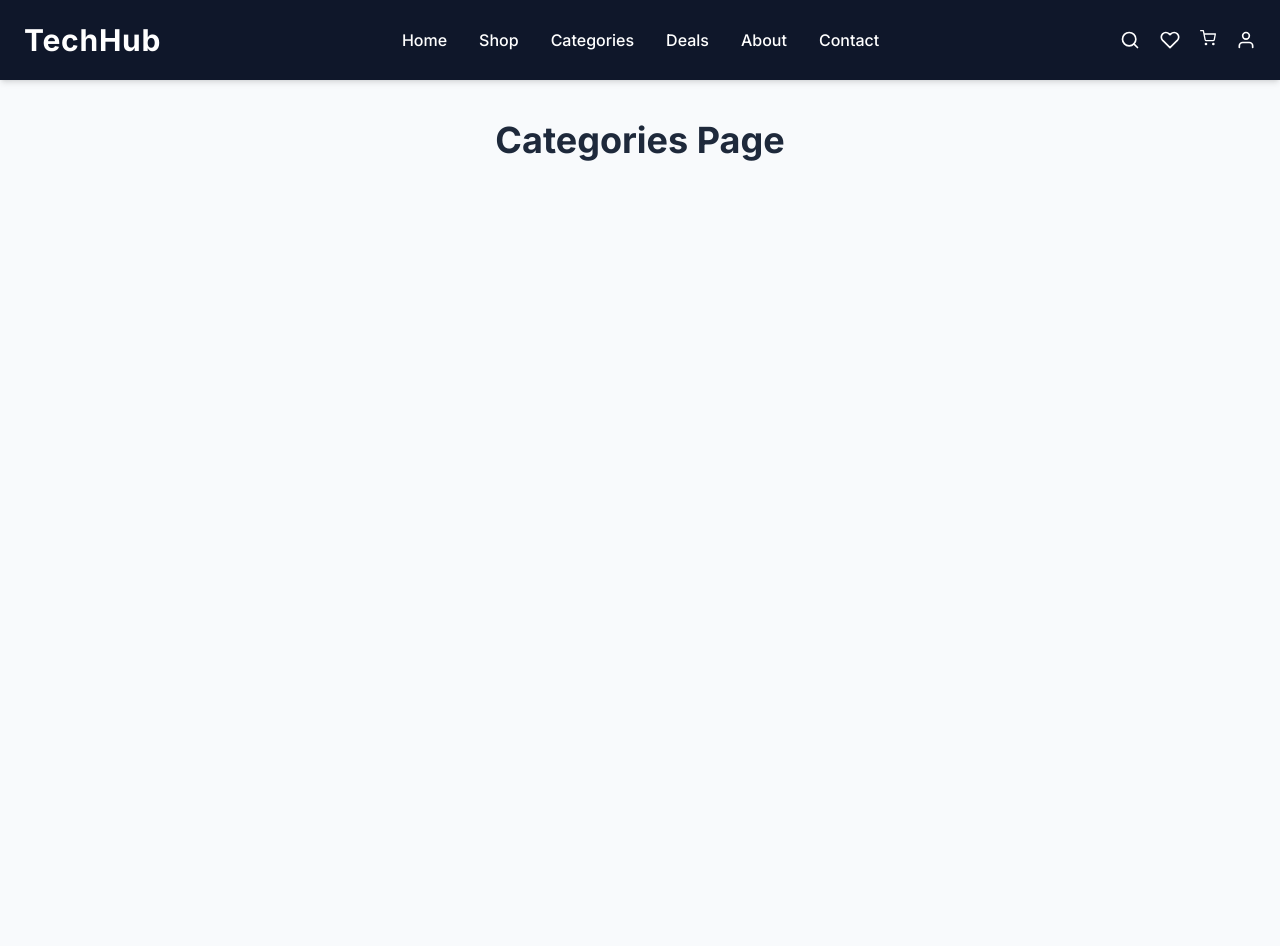
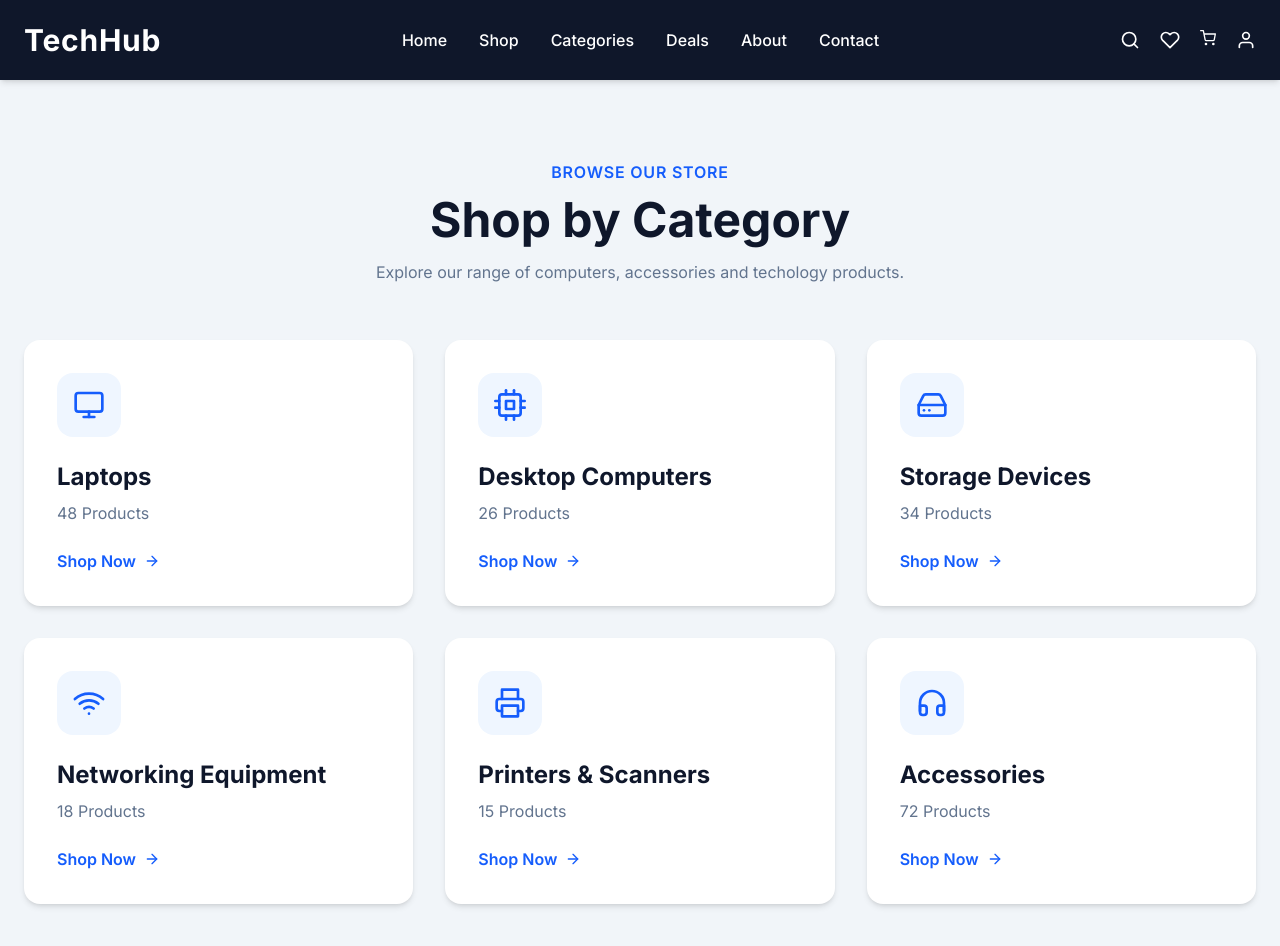
Before and after one commit to HenryOchieng/techhub, a React (Vite) app: page /categories in a window 1280 px wide. Shown: the top 946 px of the page. Before the commit the page ends 800 px from the top, so only its background shows below. Built offline with nearby package versions, Linux system fonts and the light colour scheme.

Commit message:
Categories pages section commit

```diff
--- a/src/pages/Categories.jsx
+++ b/src/pages/Categories.jsx
@@ -1,8 +1,86 @@
+import { useQuery } from "@tanstack/react-query"
+import { useNavigate } from "react-router-dom"
+//import { Link } from "react-router-dom"
+import { getCategories } from "../api/categories"
+import { FiArrowRight } from "react-icons/fi"
+
 function Categories() {
+    const navigate = useNavigate()
+
+    const { data, isLoading } = useQuery({
+        queryKey: ["categories"],
+        queryFn: getCategories
+    })
+
+    if (isLoading) {
+        return (
+            <section className="py-20 bg-slate-100">
+                <div className="max-w-7xl mx-auto px-6 text-center">
+                    Loading Categories...
+                </div>
+            </section>
+        )
+    }
+
+    const handleCategoryClick = (categoryName) => {
+        navigate(`/shop?category=${encodeURIComponent(categoryName)}`)
+    }
+
     return (
-        <div className="p-10 text-center text-4xl font-bold">
-            Categories Page
-        </div>
+        <section className="py-20 bg-slate-100">
+            <div className="max-w-7xl mx-auto px-6">
+
+                {/* Header */}
+                <div className="text-center mb-14">
+                    <p className="text-blue-600 font-semibold uppercase tracking-wider mb-3">
+                        Browse Our Store
+                    </p>
+                    <h2 className="text-4xl md:text-5xl font-bold text-slate-900">
+                        Shop by Category
+                    </h2>
+                    <p className="text-slate-500 mt-4 max-w-2xl mx-auto">
+                        Explore our range of computers, accessories and
+                        techology products.
+                    </p>
+                </div>
+
+                {/* Categories */}
+                <div className="grid sm:grid-cols-2 lg:grid-cols-3 gap-8">
+                    {data.map((category) => {
+                        const Icon = category.icon
+                        return (
+                            <div
+                                key={category.id}
+                                onClick={() => handleCategoryClick(category.name)}
+                                className="group bg-white rounded-2xl p-8 shadow-md hover:shadow-xl border border-transparent hover:border-blue-200 transition-all duration-300 cursor-pointer"
+                            >
+                                {/* Icon */}
+                                <div className="w-16 h-16 rounded-2xl bg-blue-50 flex items-center justify-center mb-6 group-hover:bg-blue-600 transition-colors duration-300">
+                                    <Icon
+                                        size={32}
+                                        className="text-blue-600 group-hover:text-white transition-colors duration-300"
+                                    />
+                                </div>
+
+                                {/* Category Information */}
+                                <h3 className="text-2xl font-bold text-slate-900">
+                                    {category.name}
+                                </h3>
+                                <p className="text-slate-500 mt-2">
+                                    {category.totalProducts} Products
+                                </p>
+
+                                {/* Shop Button */}
+                                <div className="flex items-center gap-2 mt-6 text-blue-600 font-semibold group-hover:gap-3 transition-all duration-300">
+                                    <span>Shop Now</span>
+                                    <FiArrowRight/>
+                                </div>
+                            </div>
+                        )
+                    })}
+                </div>
+            </div>
+        </section>
     )
 }
 
--- a/src/pages/Shop.jsx
+++ b/src/pages/Shop.jsx
@@ -1,13 +1,20 @@
 import { useState } from "react"
+import { useSearchParams } from "react-router-dom"
 import { FiX } from "react-icons/fi"
 import ProductCard from "../components/product/ProductCard"
 import { products } from "../data/products"
 import Rating from "../components/product/Rating"
 
 function Shop() {
+    const [searchParams] = useSearchParams()
+
+    const categoryFromUrl = searchParams.get("category")
+
     const [search, setSearch] = useState("")
 
     const [selectedCategory, setSelectedCategory] = useState("All")
+
+    const activeCategory = categoryFromUrl || selectedCategory
 
     const [selectedBrands, setSelectedBrands] = useState([])
 
@@ -28,8 +35,8 @@ function Shop() {
             product.category.toLowerCase().includes(search.toLowerCase())
 
         const matchesCategory =
-            selectedCategory === "All" ||
-            product.category === selectedCategory
+            activeCategory === "All" ||
+            product.category === activeCategory
 
         const matchesBrand =
             selectedBrands.length === 0 ||
```
